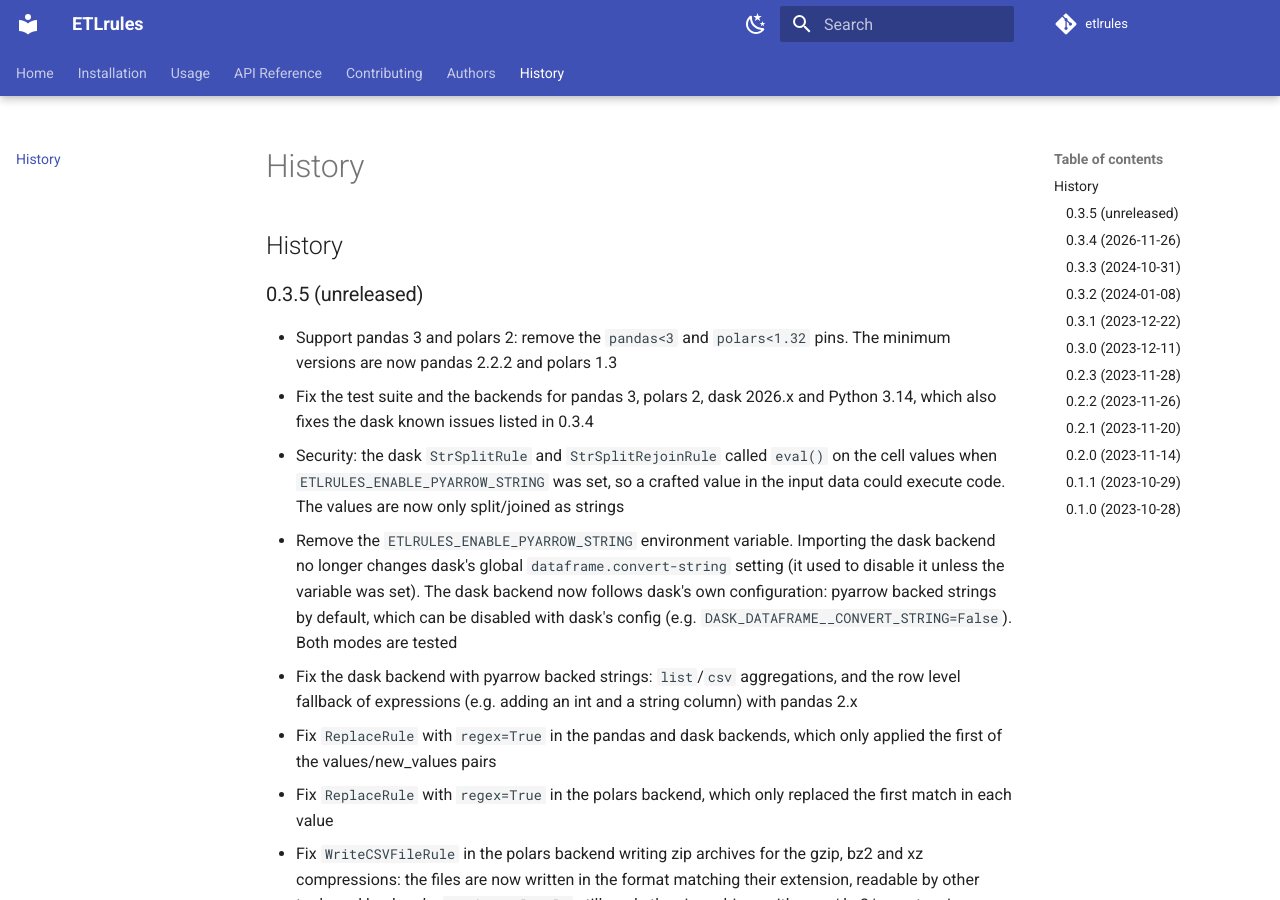
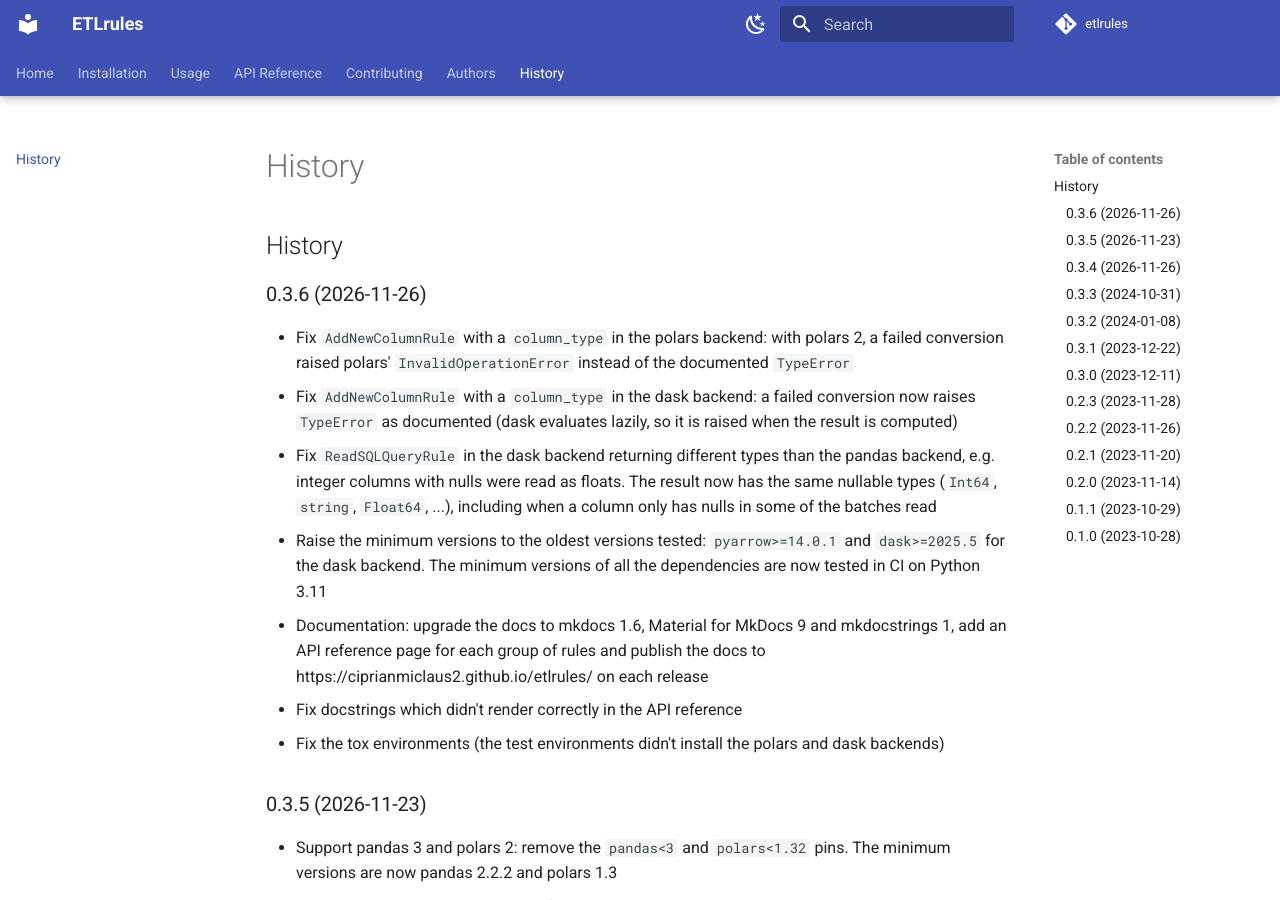
Before and after one commit to ciprianmiclaus2/etlrules, an MkDocs documentation site: the page built from docs/history.md, in a window 1280 px wide and 900 px high. Built offline with MkDocs 1.6.1 and Material for MkDocs 9.7.7, drawn with Linux system fonts in a browser that asks for light colours; comment, search, counter and statistics services are not loaded; the version menu is left out.

Commit message:
Release 0.3.6

```diff
--- a/HISTORY.md
+++ b/HISTORY.md
@@ -1,6 +1,22 @@
 # History
 
-## 0.3.5 (unreleased)
+## 0.3.6 (2026-11-26)
+
+* Fix `AddNewColumnRule` with a `column_type` in the polars backend: with polars 2, a failed conversion raised
+  polars' `InvalidOperationError` instead of the documented `TypeError`
+* Fix `AddNewColumnRule` with a `column_type` in the dask backend: a failed conversion now raises `TypeError`
+  as documented (dask evaluates lazily, so it is raised when the result is computed)
+* Fix `ReadSQLQueryRule` in the dask backend returning different types than the pandas backend, e.g. integer
+  columns with nulls were read as floats. The result now has the same nullable types (`Int64`, `string`,
+  `Float64`, ...), including when a column only has nulls in some of the batches read
+* Raise the minimum versions to the oldest versions tested: `pyarrow>=14.0.1` and `dask>=2025.5` for the
+  dask backend. The minimum versions of all the dependencies are now tested in CI on Python 3.11
+* Documentation: upgrade the docs to mkdocs 1.6, Material for MkDocs 9 and mkdocstrings 1, add an API reference
+  page for each group of rules and publish the docs to https://ciprianmiclaus2.github.io/etlrules/ on each release
+* Fix docstrings which didn't render correctly in the API reference
+* Fix the tox environments (the test environments didn't install the polars and dask backends)
+
+## 0.3.5 (2026-11-23)
 
 * Support pandas 3 and polars 2: remove the `pandas<3` and `polars<1.32` pins. The minimum versions are now
   pandas 2.2.2 and polars 1.3
--- a/etlrules/__init__.py
+++ b/etlrules/__init__.py
@@ -12,7 +12,7 @@ from .runner import load_plan, run_plan
 
 __author__ = """Ciprian Miclaus"""
 __email__ = "ciprianm@gmail.com"
-__version__ = "0.3.5"
+__version__ = "0.3.6"
 
 
 __all__ = [
```
